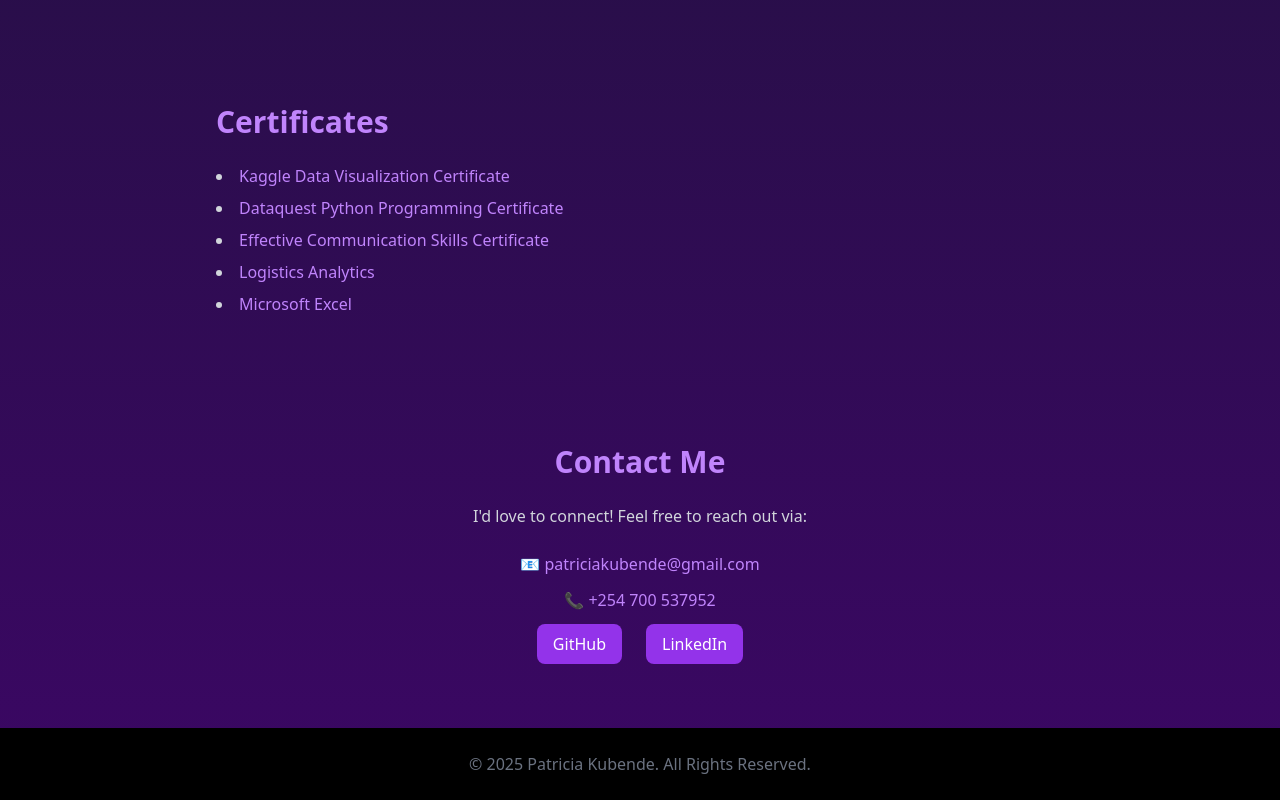
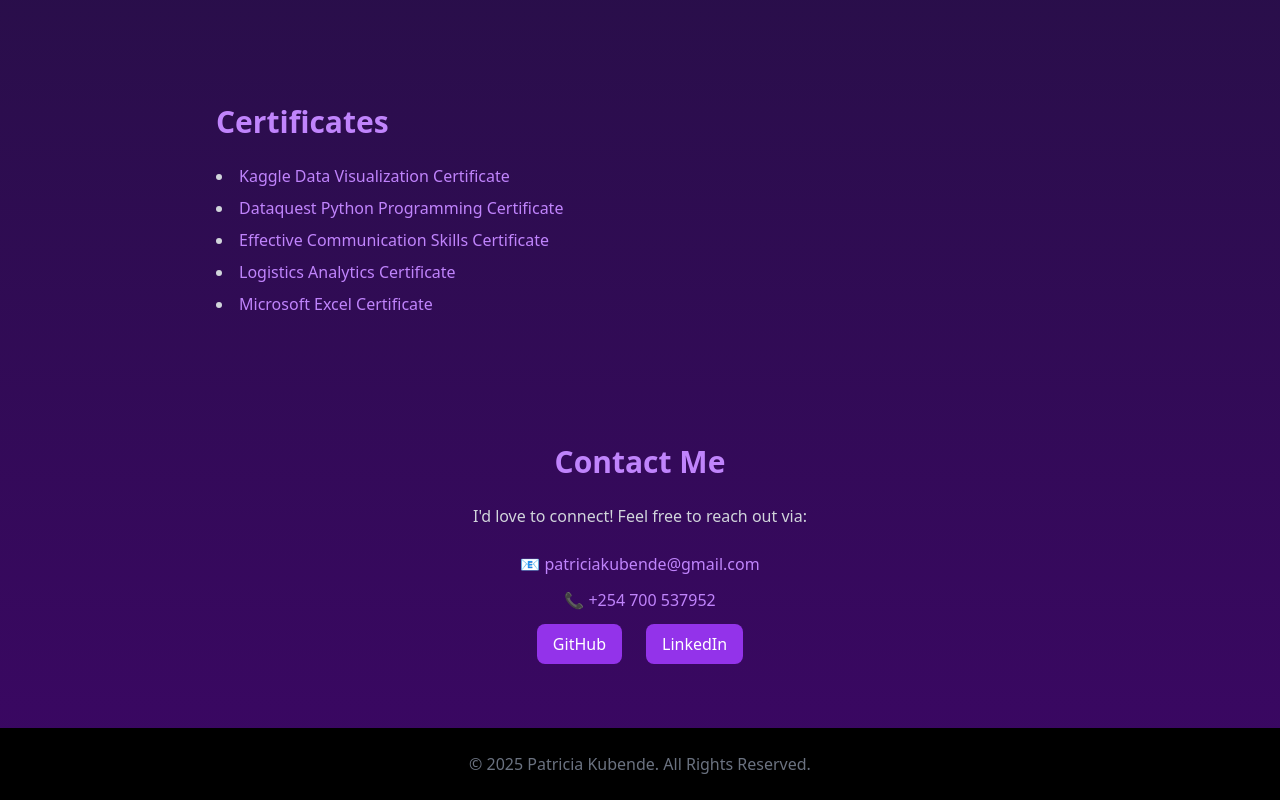
Before and after one commit to Patricia-Kubende/my-portfolio, a React (Create React App) app: page / in a window 1280 px wide. Shown: the part 3044-3844 px from the top of the page. Built offline with nearby package versions, Linux system fonts and the light colour scheme.

Commit message:
Updated certificates section and added experience details

```diff
--- a/src/App.js
+++ b/src/App.js
@@ -232,7 +232,7 @@ function App() {
               rel="noopener noreferrer"
               className="text-purple-400 hover:underline"
             >
-              Logistics Analytics
+              Logistics Analytics Certificate
             </a>
           </li>
 
@@ -243,7 +243,7 @@ function App() {
               rel="noopener noreferrer"
               className="text-purple-400 hover:underline"
             >
-              Microsoft Excel
+              Microsoft Excel Certificate
             </a>
           </li>
 
```
